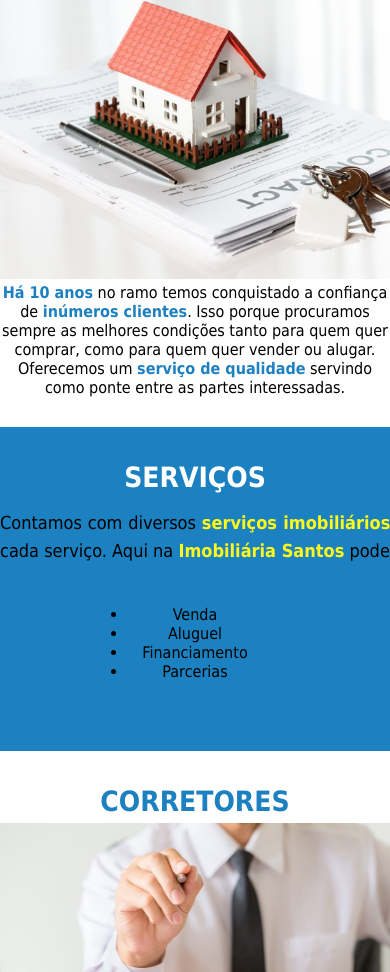
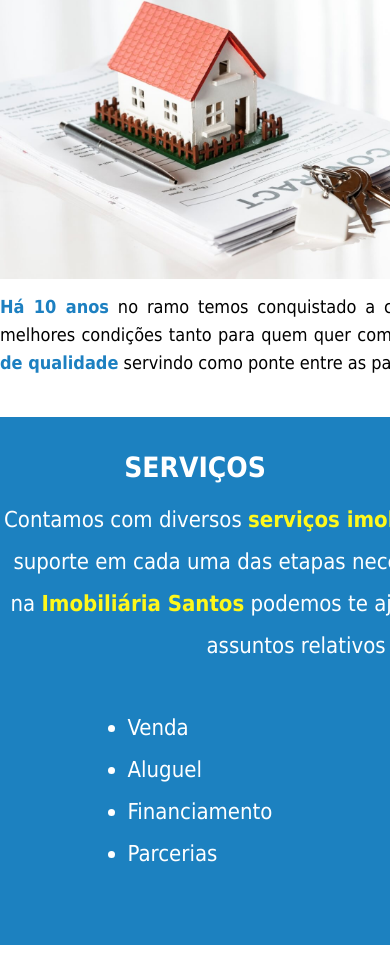
Before and after one commit to LeonardoRomulo/imobiliaria-santos, a plain HTML site: page index.html in a window 390 px wide. Shown: the part 875-1847 px from the top of the page. Drawn offline with Linux system fonts and the light colour scheme.

Commit message:
Site do projeto da imobiliadora santos

```diff
--- a/css/estilo.css
+++ b/css/estilo.css
@@ -95,7 +95,7 @@ h3 {
 
 
 
-.paragrago-servicos {
+.paragrafo-servicos {
     color: #ffffff;
     line-height: 42px;
     font-size: 22px;
@@ -103,10 +103,7 @@ h3 {
     width: 700px;
 }
 
-.destaque-amarelo, .destaque-azul, span{
-    font-weight: bold;
-}
-.destaque-amarelo {
+.texto-amarelo {
     color: #fff81b;
 }
 
@@ -115,8 +112,7 @@ h3 {
     width: 135px;
 
 }
-
-.item-lista-servicos {
+.intem-lista-servicos {
     color: #ffffff;
     line-height: 42px;
     text-align: left;
--- a/index.html
+++ b/index.html
@@ -4,7 +4,6 @@
 <head>
     <meta charset="UTF-8">
     <meta name="description" content="A Imobiliaria que te ajuda a conquistar seu sonho da casa nova">
-    <meta name="viewport" content="width=device-width, initial-scale=1.0">
     <link rel="stylesheet" href="css/estilo.css">
     <title>Imobiliária Santos</title>
 </head>
@@ -12,7 +11,7 @@
 <body>
 
     <section class=" secao topo">
-       <img src="img/logo.png" alt="logo" title="imobiliaria">
+        <img src="img/logo.png" alt="logo" title="imobiliaria">
         <p class="paragrafo paragrafo-topo">
             <a class="link-topo" href="#sobre">Sobre</a>
             <a class="link-topo" href="#serviços">Serviços</a>
@@ -21,7 +20,7 @@
         </p>
     </section>
 
-    <section class= " secao banner">
+    <section class=" secao banner">
         <img src="img/banner.jpg" alt="banner" title="banner">
     </section>
 
@@ -29,32 +28,39 @@
         <h1>Encontre o imóvel dos seus sonhos</h1>
         <h2> A imobiliária que te ajuda no sonho do seu imóvel</h2>
         <img class="imagem" src="img/imovel-assinatura.jpg" alt="Imovel" title="imovel">
-        <p><span class="destaque-azul">Há 10 anos</span> no ramo temos conquistado a confiança de <span class="destaque-azul">inúmeros clientes</span>. Isso porque procuramos sempre as
-            melhores condições tanto para quem quer comprar, como para quem quer vender ou alugar. Oferecemos um <span class="destaque-azul">serviço
-                de qualidade</span> servindo como ponte entre as partes interessadas.</p>
+        <p class="paragrafo paragrafo-sore">
+            <span class="texto-azul">Há 10 anos</span> no ramo temos conquistado a confiança de <span
+                class="texto-azul">inúmeros clientes</span>. Isso porque procuramos sempre as
+            melhores condições tanto para quem quer comprar, como para quem quer vender ou alugar. Oferecemos um <span
+                class="texto-azul">serviço
+                de qualidade</span> servindo como ponte entre as partes interessadas.
+        </p>
+
     </section>
 
     <section class="secao servicos" id="serviços">
         <h3>SERVIÇOS</h3>
-        <p class="paragrafo paragrafo-servicos">Contamos com diversos <span class="destaque-amarelo">serviços imobiliários</span> e também prestamos suporte em cada uma das etapas necessárias de
-            cada serviço. Aqui na <span class="destaque-amarelo">Imobiliária Santos</span> podemos te ajudar com a seguinte gama de assuntos relativos a
+        <p class="paragrafo paragrafo-servicos">Contamos com diversos <span class="texto-amarelo">serviços
+                imobiliários</span> e também prestamos suporte em cada uma das etapas necessárias de
+            cada serviço. Aqui na <span class="texto-amarelo">Imobiliária Santos</span> podemos te ajudar com a
+            seguinte gama de assuntos relativos a
             imóveis:</p>
         <ul class="lista-servico">
-            <li class="imtem-lista-servicos">Venda</li>
-            <li class="imtem-lista-servicos">Aluguel</li>
-            <li class="imtem-lista-servicos">Financiamento</li>
-            <li class="imtem-lista-servicos">Parcerias</li>
+            <li class="intem-lista-servicos">Venda</li>
+            <li class="intem-lista-servicos">Aluguel</li>
+            <li class="intem-lista-servicos">Financiamento</li>
+            <li class="intem-lista-servicos">Parcerias</li>
         </ul>
-
-
     </section>
 
     <section class="secao " id="corretores">
         <h3 class="texto-azul">CORRETORES</h3>
         <img class="imagem" src="img/corretores.jpg" alt="Corretores" title="corretores">
         <p class="paragrafo">
-             A<span class="destaque-azul"> imobiliária Santos </span> conta com um time de profissionais qualificados que têm vários anos de
-            experiência no mercado. Para entrar em contato com um de nossos corretores, basta clicar no link a seguir:<a href="mailto:corretores@email.com">Corretores</a>
+            A<span class="texto-azul"> imobiliária Santos </span> conta com um time de profissionais qualificados que
+            têm vários anos de
+            experiência no mercado. Para entrar em contato com um de nossos corretores, basta clicar no link a seguir:<a
+                href="mailto:corretores@email.com">Corretores</a>
         </p>
     </section>
 
@@ -63,9 +69,10 @@
         <iframe
             src="https://www.google.com/maps/embed?pb=!1m18!1m12!1m3!1d7346.254844548052!2d-43.364712467659004!3d-22.98234139602229!2m3!1f0!2f0!3f0!3m2!1i1024!2i768!4f13.1!3m3!1m2!1s0x9bda2ed54ec2e1%3A0x4431d262cad1d163!2sAv.%20Ayrton%20Senna%2C%203000%20-%20Barra%20da%20Tijuca%2C%20Rio%20de%20Janeiro%20-%20RJ%2C%2022775-904!5e0!3m2!1spt-BR!2sbr!4v1642532754862!5m2!1spt-BR!2sbr"
             frameborder="0"></iframe>
-        <p class="paragrafo paragrafo-contato">Se ficou interessado em nos conhecer ou se tiver dúvidas entre em <span class="destaque-amarelo">contato</span> conosco através de um
+        <p class="paragrafo paragrafo-contato">Se ficou interessado em nos conhecer ou se tiver dúvidas entre em <span
+                class="destaque-amarelo">contato</span> conosco através de um
             dos telefones abaixo:</p>
-        <ul type="none">
+        <ul class="lista-contatos">
             <li>
                 <a href="mailto:corretores@email.com">Escritório Barra da Tijuca</a>
             </li>
```
